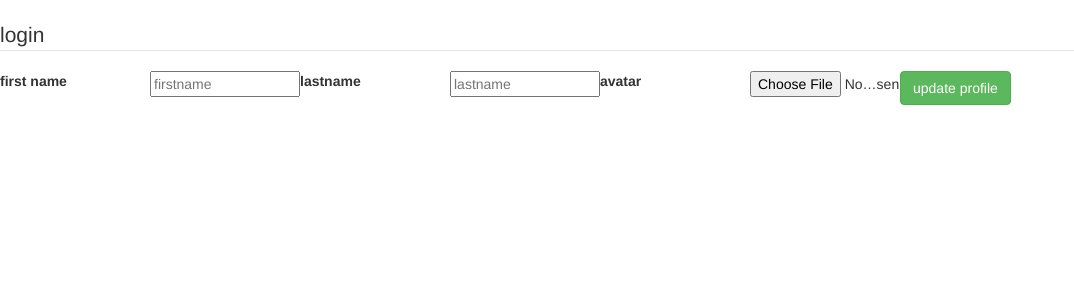
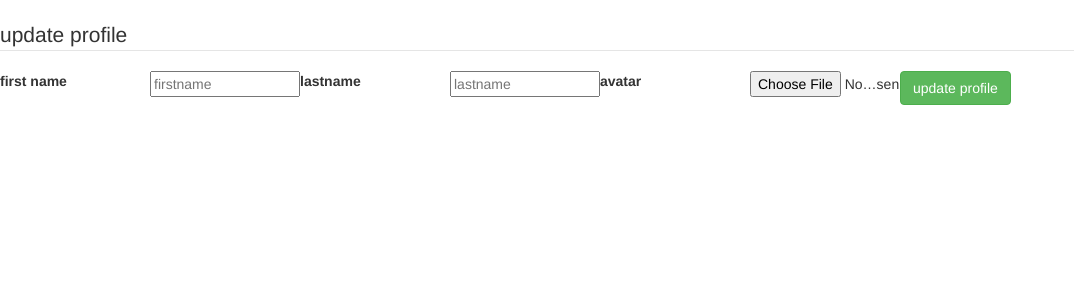
Before and after one commit to jtm0258/my-ara-project, a Flask app: page /profile in a window 1280 px wide. Shown: the part 62-362 px from the top of the page, without its empty margins (0-1074 px from the left). Run offline with Flask 2, Linux system fonts and the light colour scheme; some libraries are stand-ins or nearby versions.

Commit message:
i still hate firebace

```diff
--- a/app/templates/account/profile.html
+++ b/app/templates/account/profile.html
@@ -6,10 +6,9 @@
     <form method="POST" action="/profile" enctype="multipart/form-data">
         <fieldset>
             <div id="legend">
-            <legend class="">login</legend>
+            <legend class="">update profile</legend>
             </div>
             <div class="control-group">
-            <!-- E-mail -->
             <label class="control-label" for="firstname">first name</label>
             <div class="controls">
                 <input type="text" id="firstname" name="firstname" placeholder="firstname" class="input-xlarge">
@@ -17,7 +16,6 @@
             </div>
 
             <div class="control-group">
-            <!-- Password-->
             <label class="control-label" for="lastname">lastname</label>
             <div class="controls">
                 <input type="text" id="lastname" name="lastname" placeholder="lastname" class="input-xlarge">
```
